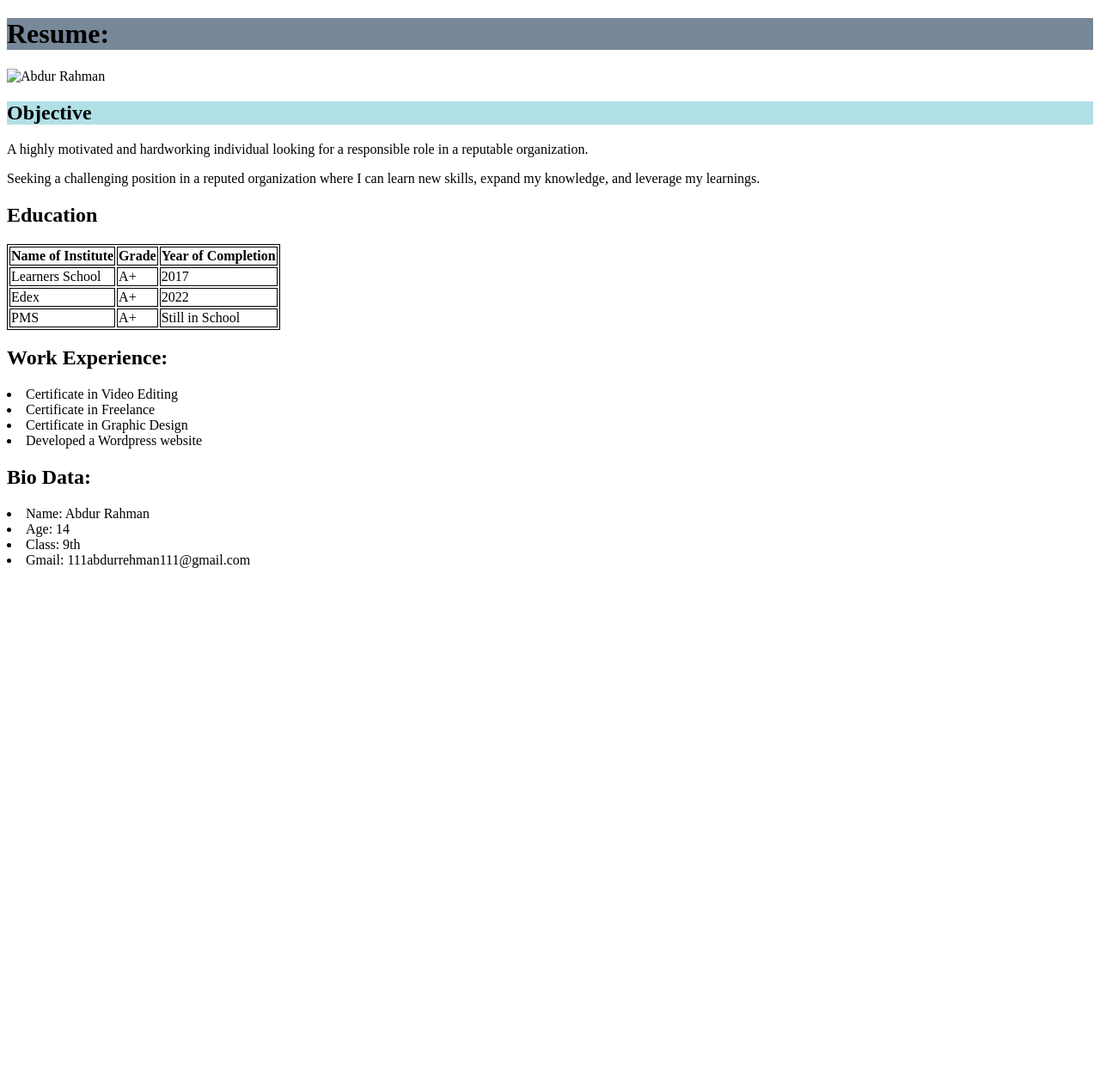
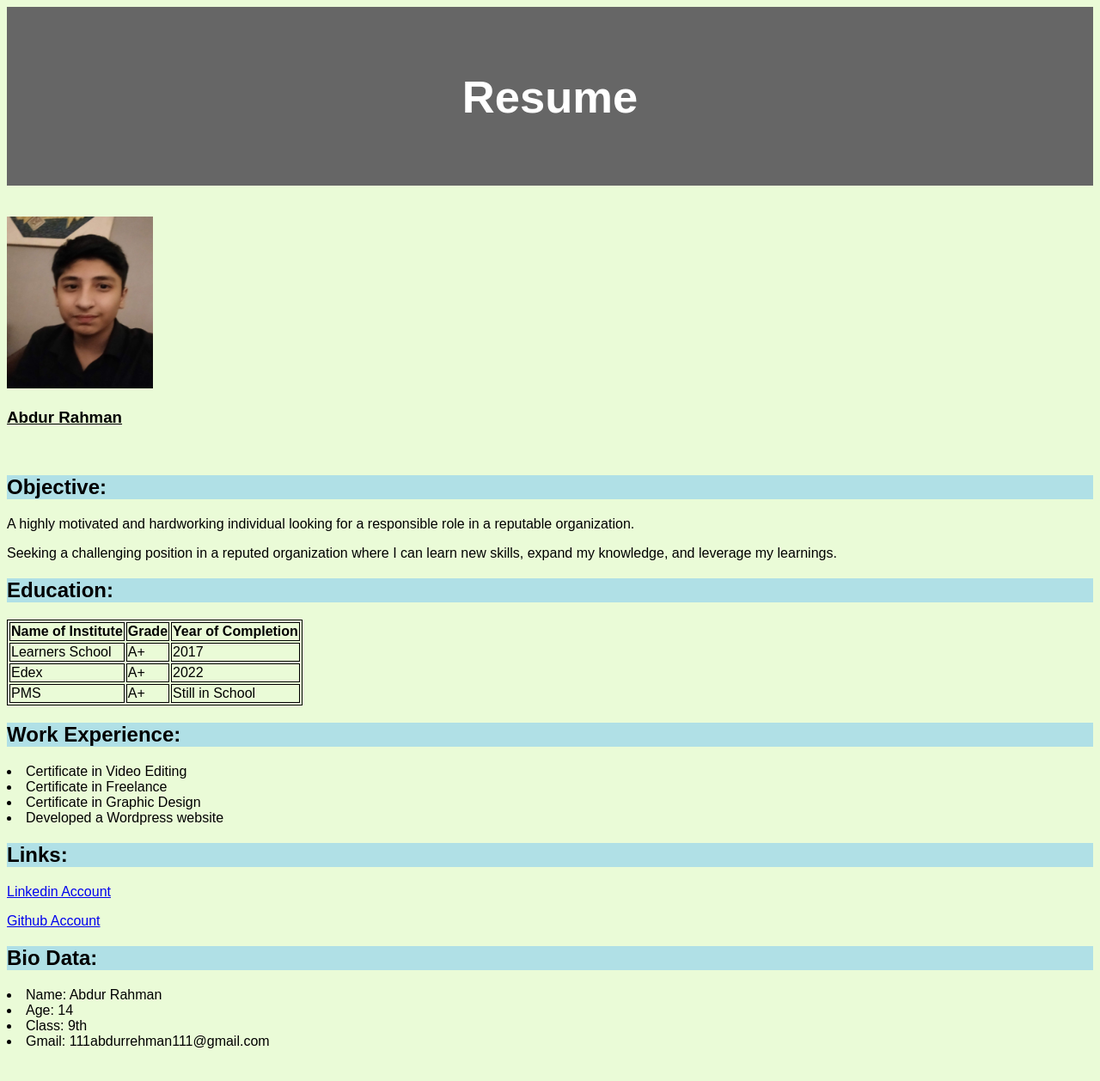
Before and after one commit to AbdurRahman2008/CVhtml, a plain HTML site: page index.html in a window 1280 px wide. Shown: the whole page at 86% size. Before the commit the page ends 800 px from the top, so only its background shows below. Drawn offline with Linux system fonts and the light colour scheme.

Commit message:
second commit CV

```diff
--- a/index.html
+++ b/index.html
@@ -3,21 +3,63 @@
 <head>
     <meta charset="UTF-8">
     <meta name="viewport" content="width=, initigal-scale=1.0">
-    <title>Document</title>
+    <title>CV</title>
+
+
+    <style>
+
+  body {background-color: rgb(234, 251, 215);}
+
+    * {
+        box-sizing: border-box;
+      }
+
+      body {
+        font-family: Arial, Helvetica, sans-serif;
+      }
+
+
+    /* Style the header */
+header {
+  background-color: #666;
+  padding: 30px;
+  text-align: center;
+  font-size: 35px;
+  color: white;
+
+}
+
+
+
+</style>
+
 </head>
 <body>
-    <h1 style="background-color:lightslategray;" > <b> Resume: </b> </h1>
+    <header>
+        <h2>Resume</h2>
+      </header>
+
+
+    <br>
+    <br>
 
     <img src="./img/abd.cv.jpg" alt="Abdur Rahman" style="width:170px;height:200px;">
 
+    <h3> <u> <b> Abdur Rahman </b> </u> </h3>
 
-    <h2 style="background-color:powderblue;"> Objective </h2>
+    <br>
+
+
+  <h2 style="background-color:powderblue;">  Objective: </h2>
+
+
+
     <p>       A highly motivated and hardworking individual looking for a responsible role in a reputable organization.
     </p>
     <p> Seeking a challenging position in a reputed organization where I can learn new skills, expand my knowledge, and leverage my learnings.
     </p>
 
-    <h2> Education </h2>
+    <h2 style="background-color:powderblue;"> Education: </h2>
 
     <table>
         <style>
@@ -50,15 +92,21 @@
         </tr>
     </table>
 
-    <h2> Work Experience: </h2>
+    <h2 style="background-color:powderblue;"> Work Experience: </h2>
     <li> Certificate in Video Editing </li>
     <li> Certificate in Freelance </li>
     <li> Certificate in Graphic Design </li>
     <li> Developed a Wordpress website </li>
 
+    <h2 style="background-color:powderblue;"> Links: </h2>
+
+    <p> <p><a href="https://www.linkedin.com/in/abdur-rahman-9128b2290/">Linkedin Account</a></p> </p>
+
+    <p> <p><a href="https://github.com/AbdurRahman2008">Github Account</a></p> </p>
 
 
-    <h2> Bio Data: </h2>
+
+    <h2 style="background-color:powderblue;"> Bio Data: </h2>
     <li> Name: Abdur Rahman </li>
     <li> Age: 14 </li>
     <li> Class: 9th </li>
```
Also changed, not shown: img/abd.cv.jpg (added).
